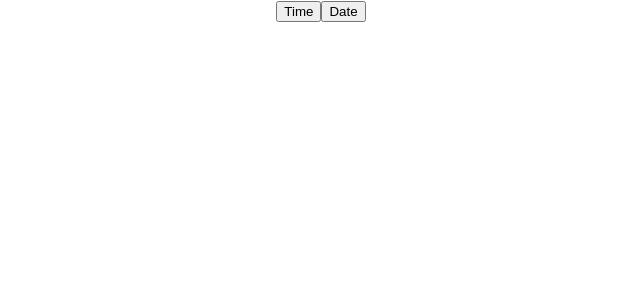
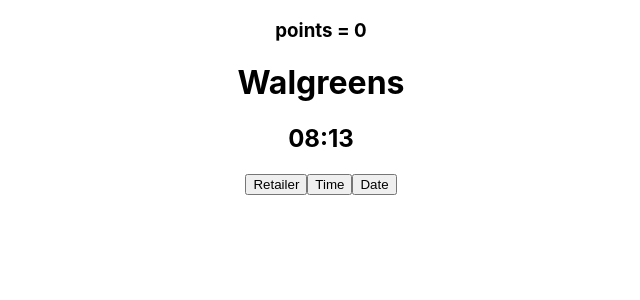
Before and after one commit to Erodri6z/Reciept-Processor, a React (Create React App) app: page / in a window 1280 px wide. Shown: the top 300 px of the page, without its empty margins (319-959 px from the left). Built offline with nearby package versions, Linux system fonts and the light colour scheme.

Commit message:
add use effect for points gathering

```diff
--- a/src/App.jsx
+++ b/src/App.jsx
@@ -1,7 +1,9 @@
-
+import example from './example/morning-reciept.json'
+import React, { useState, useEffect } from 'react';
 import './App.css';
 
 function App() {
+  const [points, setPoints] = useState(0)
 
   const getTime = () => {
     const hour = new Date().getHours()
@@ -18,18 +20,28 @@
     console.log(date)
   }
 
-  const getPoints = () => {
+  const getTimePoints = () => {
     const hour = new Date().getHours()
-    let points = 0
 
     if(hour <= 14 && hour >= 16){
-      points = points + 10
+      setPoints(points + 10)
     }
+  }
+
+  const getRetailerPoints = () => {
+    const retailer = example.retailer
+
+    setPoints(points + retailer.split('').length)
+    console.log(points)
   }
 
   return (
     <div className="App">
       <>
+      <h3>points = {points}</h3>
+      <h1>{example.retailer}</h1>
+      <h2>{example.purchaseTime}</h2>
+      <button onClick={getRetailerPoints}>Retailer</button>
       <button onClick={getTime}>Time</button>
       <button onClick={getCurrentDate}>Date</button>
       </>
--- /dev/null
+++ b/src/example/morning-reciept.json
@@ -0,0 +1,10 @@
+{
+  "retailer": "Walgreens",
+  "purchaseDate": "2022-01-02",
+  "purchaseTime": "08:13",
+  "total": "2.65",
+  "items": [
+      {"shortDescription": "Pepsi - 12-oz", "price": "1.25"},
+      {"shortDescription": "Dasani", "price": "1.40"}
+  ]
+}
```
